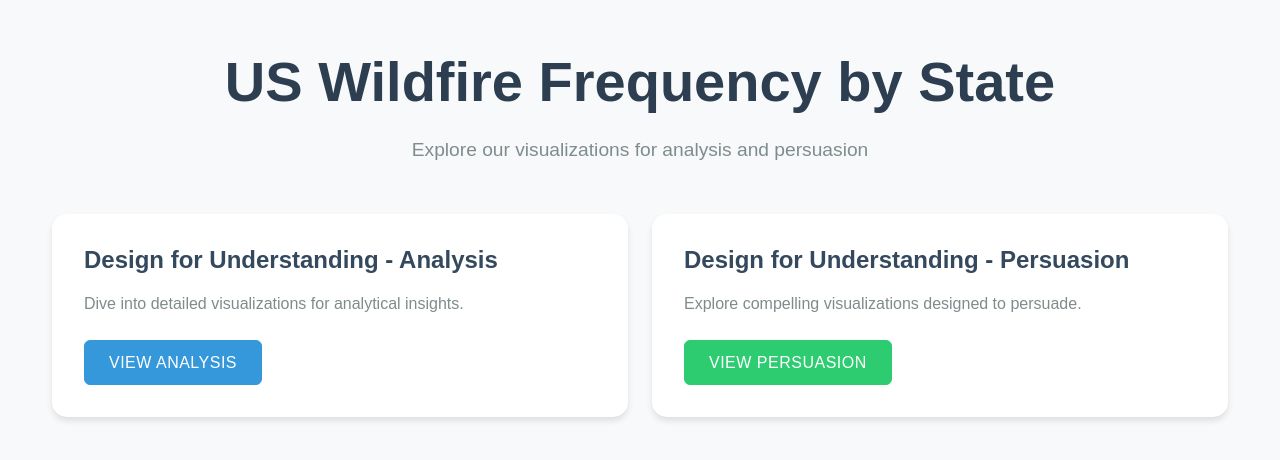
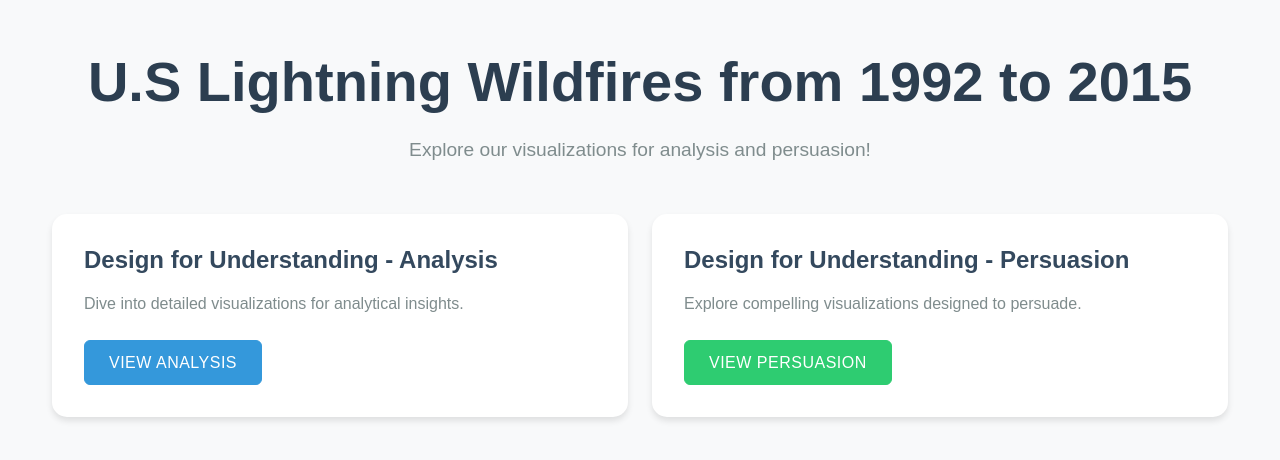
Before and after one commit to Patrick-Leary/Design_For_Understanding, a plain HTML site: page index.html in a window 1280 px wide. Drawn offline with nearby package versions, Linux system fonts and the light colour scheme.

Commit message:
update title

```diff
--- a/index.html
+++ b/index.html
@@ -4,7 +4,7 @@
 <head>
     <meta charset="UTF-8">
     <meta name="viewport" content="width=device-width, initial-scale=1.0">
-    <title>US Wildfire Frequency by State</title>
+    <title>U.S Lightning Wildfires</title>
     <link href="https://cdn.jsdelivr.net/npm/bootstrap@5.3.3/dist/css/bootstrap.min.css" rel="stylesheet"
         integrity="sha384-QWTKZyjpPEjISv5WaRU9OFeRpok6YctnYmDr5pNlyT2bRjXh0JMhjY6hW+ALEwIH" crossorigin="anonymous">
     <link rel="stylesheet" href="css/landing.css">
@@ -13,8 +13,8 @@
 <body>
     <div class="container">
         <header class="text-center my-5">
-            <h1 class="display-4">US Wildfire Frequency by State</h1>
-            <p class="lead">Explore our visualizations for analysis and persuasion</p>
+            <h1 class="display-4">U.S Lightning Wildfires from 1992 to 2015</h1>
+            <p class="lead">Explore our visualizations for analysis and persuasion!</p>
         </header>
 
         <div class="row">
```
